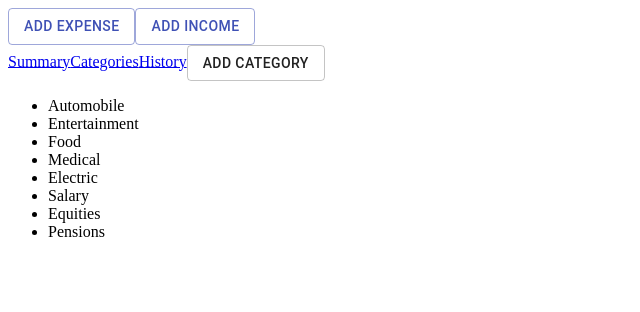
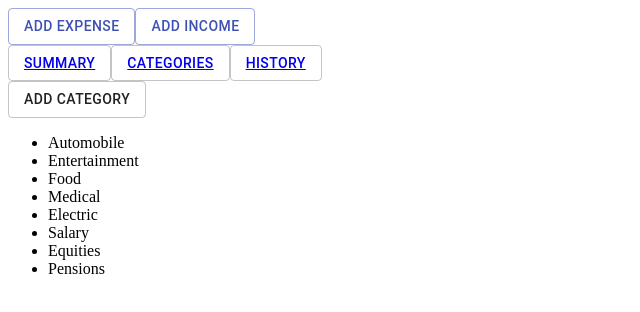
Before and after one commit to LuizaAv/aca-final-project-lge, a React (Create React App) app: page /Categories in a window 1280 px wide. Shown: the top 312 px of the page, without its empty margins (0-640 px from the left). Built offline with nearby package versions, Linux system fonts and the light colour scheme.

Commit message:
feat(*) Material UI styling

```diff
--- a/src/pages/Categories/AddCategory.js
+++ b/src/pages/Categories/AddCategory.js
@@ -60,7 +60,7 @@
   };
 
   return (
-    <>
+    <div>
       <Button variant="outlined" onClick={handleOpen}>
         Add Category
       </Button>
@@ -89,6 +89,6 @@
           </Button>
         </DialogActions>
       </Dialog>
-    </>
+    </div>
   );
 }
--- a/src/pages/Main.js
+++ b/src/pages/Main.js
@@ -1,5 +1,6 @@
 import React, { useReducer } from 'react';
 import { Switch, Route, Link } from 'react-router-dom';
+import Button from '@material-ui/core/Button';
 
 import { StoreContext } from '../store/storeContext';
 import { reducer } from '../store/reducers';
@@ -22,12 +23,17 @@
 
   return (
     <StoreContext.Provider value={{ state, dispatch }}>
-
       <AddBudget />
 
-      <Link to="/">Summary</Link>
-      <Link to="/Categories">Categories</Link>
-      <Link to="/History">History</Link>
+      <Button variant="outlined">
+        <Link to="/">Summary</Link>
+      </Button>
+      <Button variant="outlined">
+        <Link to="/Categories">Categories</Link>
+      </Button>
+      <Button variant="outlined">
+        <Link to="/History">History</Link>
+      </Button>
 
       <Switch>
         <Route exact path="/">
```
